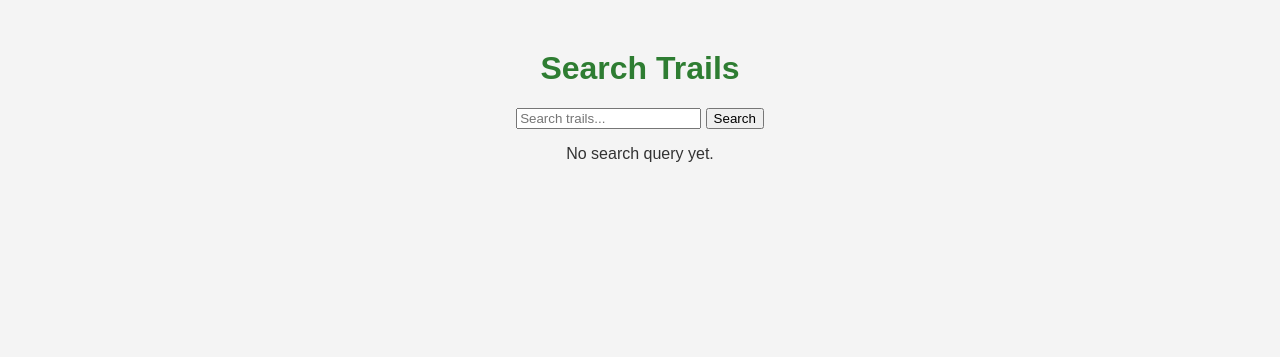
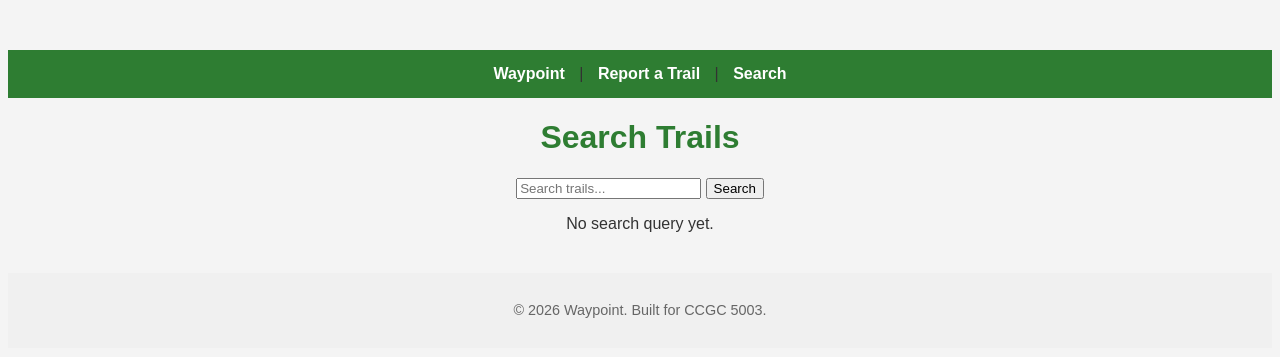
Before and after one commit to iatidel/Final_project_Waypoint, a Django app: page /search/ in a window 1280 px wide. Shown: the top 357 px of the page. Run offline with Django 4.2, Linux system fonts and the light colour scheme.

Commit message:
WP-501, WP-502: base.html with navbar/footer partials, refactor all pages to extend base

```diff
--- a/static/style.css
+++ b/static/style.css
@@ -9,3 +9,29 @@ body {
 h1 {
     color: #2e7d32;
 }
+
+/* Navbar styling */
+nav {
+    background-color: #2e7d32;
+    padding: 15px;
+}
+
+nav a {
+    color: white;
+    text-decoration: none;
+    margin: 0 10px;
+    font-weight: bold;
+}
+
+nav a:hover {
+    text-decoration: underline;
+}
+
+/* Footer styling */
+footer {
+    margin-top: 40px;
+    padding: 15px;
+    background-color: #f0f0f0;
+    color: #666;
+    font-size: 0.9em;
+}
--- /dev/null
+++ b/templates/base.html
@@ -0,0 +1,19 @@
+{% load static %}
+<!DOCTYPE html>
+<html lang="en">
+<head>
+    <meta charset="UTF-8">
+    <title>{% block title %}Waypoint{% endblock %}</title>
+    <link rel="stylesheet" href="{% static 'style.css' %}">
+</head>
+<body>
+    {% include "partials/navbar.html" %}
+
+    <main>
+        {% block content %}
+        {% endblock %}
+    </main>
+
+    {% include "partials/footer.html" %}
+</body>
+</html>
--- /dev/null
+++ b/templates/partials/footer.html
@@ -0,0 +1,3 @@
+<footer>
+    <p>&copy; 2026 Waypoint. Built for CCGC 5003.</p>
+</footer>
--- /dev/null
+++ b/templates/partials/navbar.html
@@ -0,0 +1,5 @@
+<nav>
+    <a href="{% url 'home' %}">Waypoint</a> |
+    <a href="{% url 'report' %}">Report a Trail</a> |
+    <a href="{% url 'search' %}">Search</a>
+</nav>
--- a/templates/search.html
+++ b/templates/search.html
@@ -1,12 +1,8 @@
-{% load static %}
-<!DOCTYPE html>
-<html lang="en">
-<head>
-    <meta charset="UTF-8">
-    <title>Search - Waypoint</title>
-    <link rel="stylesheet" href="{% static 'style.css' %}">
-</head>
-<body>
+{% extends "base.html" %}
+
+{% block title %}Search - Waypoint{% endblock %}
+
+{% block content %}
     <h1>Search Trails</h1>
 
     <form method="GET">
@@ -19,5 +15,4 @@
     {% else %}
         <p>No search query yet.</p>
     {% endif %}
-</body>
-</html>
+{% endblock %}
```
Also changed, not shown: templates/home.html (+6 -11 lines), templates/report.html (+6 -11 lines), templates/thank_you.html (+6 -11 lines).
